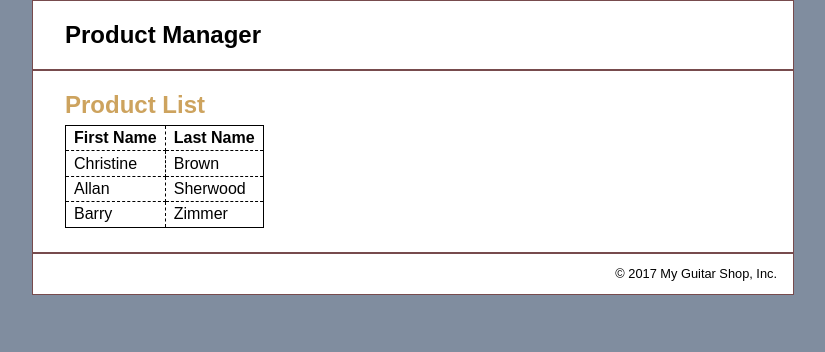
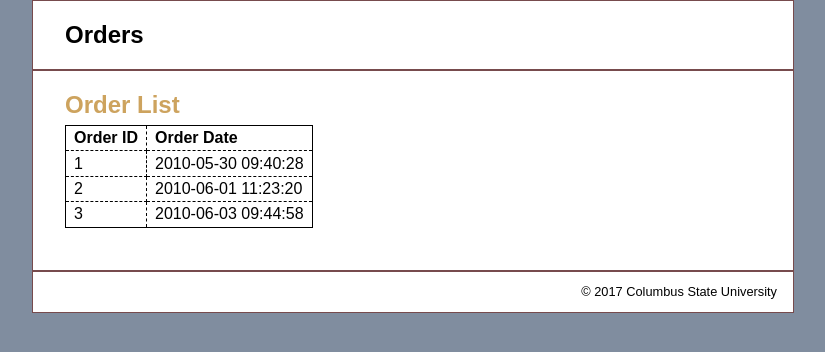
Before and after one commit to Naruyx/Lab6, a PHP site: page / in a window 1280 px wide. Shown: the top 352 px of the page, without its empty margins (227-1052 px from the left). Run offline with PHP 8.4, Linux system fonts and the light colour scheme; data comes from the database, SQL or seed files in the repository.

Commit message:
first commit lab7

```diff
--- a/index.php
+++ b/index.php
@@ -1,52 +1,60 @@
 <?php
     require_once('database.php');
 
-    // Get customers
-    $query = "SELECT firstName, lastName FROM customers order by lastName;";
-    //result set
-    $customers = $db->query($query);
+    // Get orders
+    $customerID = 1;
+
+    $query = "SELECT orderID, orderDate FROM orders WHERE $customerID =1";
+    $stmt = $db ->prepare($query);
+    $stmt ->execute();
+    $stmt ->store_result();
+
+    $stmt ->bind_result($orderID, $orderDate);
+
 ?>
-<!DOCTYPE html>
-<html>
 
-<!-- the head section -->
 <head>
-    <title>My Guitar Shop</title>
-    <link rel="stylesheet" type="text/css" href="main.css" />
+    <title> My Guitar Shop </title>
+    <link rel="stylesheet" type="text/css" href="index.css" />
 </head>
 
-<!-- the body section -->
 <body>
-    <div id="page">
+    <div id ="page">
 
         <div id="header">
-        <h1>Product Manager</h1>
+            <h1>Orders</h1>
         </div>
 
         <div id="main">
 
-        <h1>Product List</h1>
+            <h1>Order List</h1>
 
             <div id="content">
+                <!-- display a list of orders -->
+
                 <table>
                     <tr>
-                    <th>First Name</th>
-                    <th>Last Name</th>
+                        <th>Order ID</th>
+                        <th>Order Date</th>
                     </tr>
-                <?php foreach ($customers as $customer) : ?>
+                    <?php while ($stmt ->fetch()) { ?>
                     <tr>
-                    <td><?php echo $customer['firstName']; ?></td>
-                    <td><?php echo $customer['lastName']; ?></td>
+                        <td><?php echo $orderID; ?></td>
+                        <td><?php echo $orderDate; ?></td>
                     </tr>
-                <?php endforeach; ?>
+                    <!-- result set is available -->
+
+                    <?php }
+
+        $stmt ->free_result();
+        $db ->close();?>
                 </table>
+                <br>
             </div>
         </div>
 
         <div id="footer">
-        <p>&copy; <?php echo date("Y"); ?> My Guitar Shop, Inc.</p>
+            <p>&copy; <?php echo date("Y"); ?> Columbus State University</p>
         </div>
-
-    </div><!-- end page -->
+    </div>
 </body>
-</html>
```
Also changed, not shown: index.css (renamed from main.css). Lines whose indentation alone changed are shown as unchanged.
